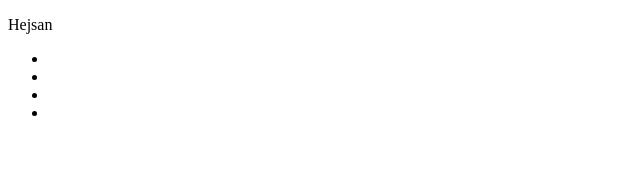
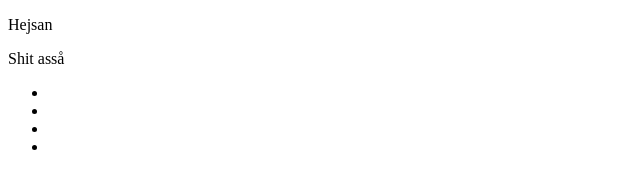
Before and after one commit to Santosnr6/BEM_exempel, a plain HTML site: page index.html in a window 1280 px wide. Shown: the full height of the page, 0-640 px from the left. Drawn offline with Linux system fonts and the light colour scheme.

Commit message:
added statement

```diff
--- a/index.html
+++ b/index.html
@@ -7,6 +7,7 @@
     </head>
     <body>
         <p>Hejsan</p>
+        <p>Shit asså</p>
 
         <!-- FEL -->
         <!-- Detta är inte korrekt BEM eftersom jag i mitt klassnamn på rad
```
